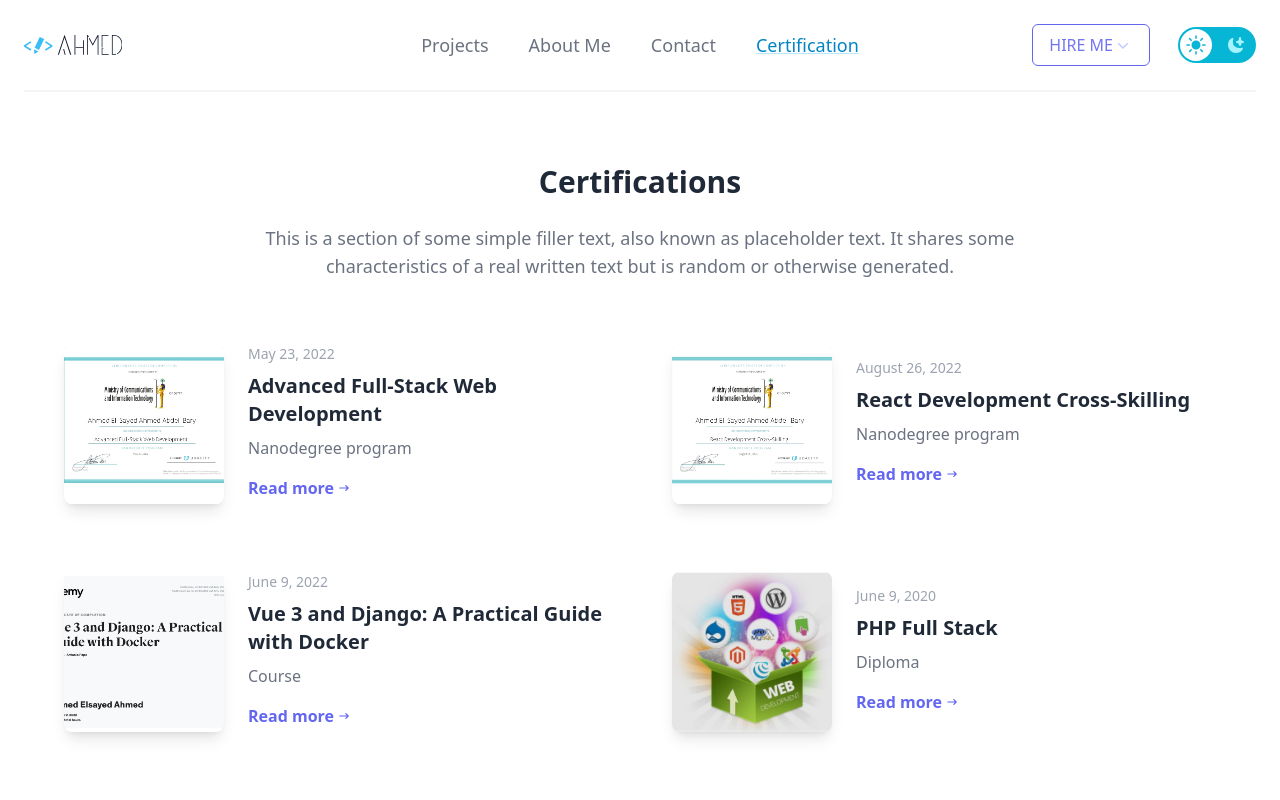
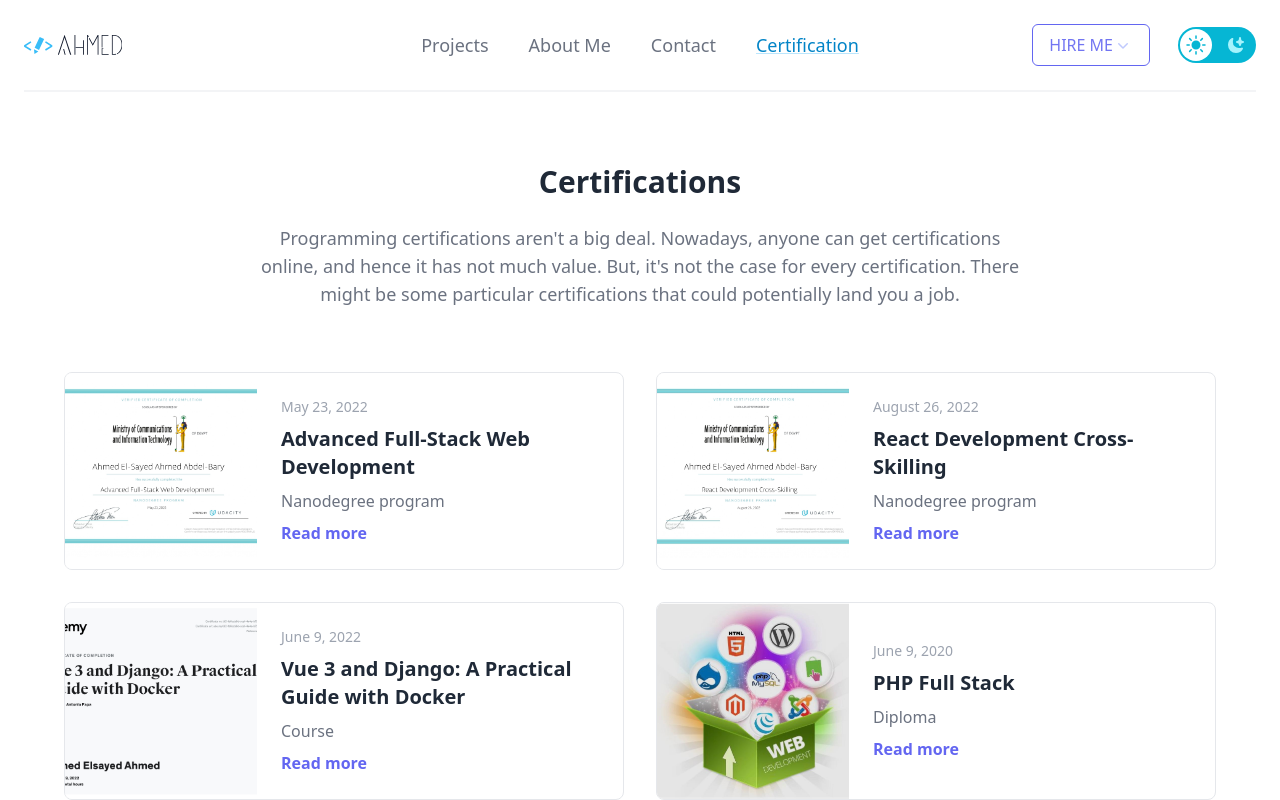
Before and after one commit to MrAhmedElsayed/my-stoman-portfolio, a Vue app: page /certification in a window 1280 px wide. Shown: the top 800 px of the page. Built offline with nearby package versions, Linux system fonts and the light colour scheme.

Commit message:
edit certifications and about

```diff
--- a/src/router/index.js
+++ b/src/router/index.js
@@ -1,5 +1,5 @@
 import { createRouter, createWebHistory } from "vue-router";
-import HomeView from "../views/HomeView.vue";
+import HomeView from "@/views/HomeView.vue";
 
 const routes = [
   {
@@ -12,14 +12,14 @@ const routes = [
     path: "/about",
     name: "AboutView2",
     component: () =>
-      import(/* webpackChunkName: "about" */ "../views/AboutView2.vue"),
+      import(/* webpackChunkName: "about" */ "@/views/AboutView2.vue"),
     meta: { title: "Ahmed - About" },
   },
   {
     path: "/projects",
     name: "ProjectsView",
     component: () =>
-      import(/* webpackChunkName: "projects" */ "../views/ProjectsView.vue"),
+      import(/* webpackChunkName: "projects" */ "@/views/ProjectsView.vue"),
     meta: { title: "Ahmed - Projects" },
   },
   {
@@ -27,7 +27,7 @@ const routes = [
     name: "SingleProjectsView",
     component: () =>
       import(
-        /* webpackChunkName: "singleProject" */ "../views/SingleProjectsView.vue"
+        /* webpackChunkName: "singleProject" */ "@/views/SingleProjectsView.vue"
       ),
     meta: { title: "Ahmed - Single Project" },
   },
@@ -35,16 +35,14 @@ const routes = [
     path: "/contact",
     name: "ContactView2",
     component: () =>
-      import(/* webpackChunkName: "contact" */ "../views/ContactView2.vue"),
+      import(/* webpackChunkName: "contact" */ "@/views/ContactView2.vue"),
     meta: { title: "Ahmed - Contact" },
   },
   {
     path: "/certification",
-    name: "CertificationView",
+    name: "CertificationView2",
     component: () =>
-      import(
-        /* webpackChunkName: "contact" */ "../views/CertificationView.vue"
-      ),
+      import(/* webpackChunkName: "contact" */ "@/views/CertificationView.vue"),
     meta: { title: "Ahmed - Contact" },
   },
   // should be the last route
@@ -53,7 +51,7 @@ const routes = [
     name: "NotFoundRoute",
     component: () =>
       import(
-        /* webpackChunkName: "notFoundRoute" */ "../views/NotFoundRoute.vue"
+        /* webpackChunkName: "notFoundRoute" */ "@/views/NotFoundRoute.vue"
       ),
     meta: { title: "Ahmed - 404 not found" },
   },
--- a/src/views/AboutView2.vue
+++ b/src/views/AboutView2.vue
@@ -7,7 +7,7 @@
             <div class="w-full xl:w-1/2 px-3 sm:px-4">
               <div class="py-3 sm:py-4">
                 <img
-                  src="https://cdn.tailgrids.com/1.0/assets/images/services/image-1.jpg"
+                  src="@/assets/images/ahmed.jpg"
                   alt=""
                   class="rounded-2xl w-full"
                 />
@@ -39,10 +39,10 @@
         </div>
         <div class="w-full lg:w-1/2 xl:w-5/12 px-4">
           <div class="mt-10 lg:mt-0">
-            <span class="font-semibold text-lg text-indigo mb-2 block">
-              Why Choose Us
+            <span class="font-semi-bold text-lg text-indigo-600 mb-2 block">
+              Why Choose Me
             </span>
-            <h2 class="font-bold text-3xl sm:text-4xl text-dark mb-8">
+            <h2 class="font-bold text-3xl sm:text-4xl text-slate-700 mb-8">
               Make your customers happy by giving services.
             </h2>
             <p class="text-base text-body-color mb-8">
@@ -50,14 +50,34 @@
               the readable content of a page when looking at its layout. The
               point of using Lorem Ipsum is that it has a more-or-less.
             </p>
-            <p class="text-base text-body-color mb-12">
-              A domain name is one of the first steps to establishing your
-              brand. Secure a consistent brand image with a domain name that
-              matches your business.
-            </p>
+
+            <ul class="flex">
+              <!-- https://play-tailwind.tailgrids.com/ ====> Main Features Of Play-->
+              <li
+                class="m-2 p-4 h-16 w-16 text-indigo-200 bg-indigo-500 rounded-full hover:rounded-2xl hover:delay-300 transition delay-150 duration-300 ease-in-out"
+              >
+                1
+              </li>
+              <li
+                class="m-2 p-4 h-16 w-16 text-indigo-200 bg-indigo-500 rounded-full hover:rounded-2xl hover:delay-300 transition delay-150 duration-300 ease-in-out"
+              >
+                1
+              </li>
+              <li
+                class="m-2 p-4 h-16 w-16 text-indigo-200 bg-indigo-500 rounded-full hover:rounded-2xl hover:delay-300 transition delay-150 duration-300 ease-in-out"
+              >
+                1
+              </li>
+              <li
+                class="m-2 p-4 h-16 w-16 text-indigo-200 bg-indigo-500 rounded-full hover:rounded-2xl hover:delay-300 transition delay-150 duration-300 ease-in-out"
+              >
+                1
+              </li>
+            </ul>
+
             <a
               href="javascript:void(0)"
-              class="py-4 px-10 lg:px-8 xl:px-10 inline-flex items-center justify-center text-center text-white text-base bg-indigo hover:bg-opacity-90 font-normal rounded-lg"
+              class="py-4 px-10 lg:px-8 xl:px-10 inline-flex items-center justify-center text-center text-white text-base bg-indigo-700 hover:bg-opacity-90 font-normal rounded-lg"
             >
               Get Started
             </a>
--- a/src/views/CertificationView.vue
+++ b/src/views/CertificationView.vue
@@ -1,9 +1,7 @@
 <template>
-  <div class="certificate">
   <div class="bg-white py-6 sm:py-8 lg:py-12">
     <div class="max-w-screen-xl px-4 md:px-8 mx-auto">
       <!-- text - start -->
-        <!-- TODO: https://flowrift.com/c/blog/iNZ24?view=preview THIS IS BETTER -->
       <div class="mb-10 md:mb-16">
         <h2
           class="text-gray-800 text-2xl lg:text-3xl font-bold text-center mb-4 md:mb-6"
@@ -11,46 +9,43 @@
           Certifications
         </h2>
 
-          <p
-            class="max-w-screen-md text-gray-500 md:text-lg text-center mx-auto"
-          >
-            This is a section of some simple filler text, also known as
-            placeholder text. It shares some characteristics of a real written
-            text but is random or otherwise generated.
+        <p class="max-w-screen-md text-gray-500 md:text-lg text-center mx-auto">
+          Programming certifications aren't a big deal. Nowadays, anyone can get
+          certifications online, and hence it has not much value. But, it's not
+          the case for every certification. There might be some particular
+          certifications that could potentially land you a job.
         </p>
       </div>
       <!-- text - end -->
 
       <div
-          class="grid sm:grid-cols-1 lg:grid-cols-2 xl:grid-cols-2 gap-8 sm:gap-12 xl:gap-16"
+        class="grid sm:grid-cols-2 lg:grid-cols-2 xl:grid-cols-2 gap-4 md:gap-6 xl:gap-8"
       >
         <!-- article - start -->
         <div
           v-for="certificate in Certifications"
           :key="certificate.id"
-            class="flex flex-col md:flex-row items-center gap-4 lg:gap-6"
+          class="flex flex-col md:flex-row items-center border rounded-lg overflow-hidden"
         >
           <div
-              @click="certificateDetails(certificate)"
-              class="group cursor-pointer w-full md:w-24 lg:w-40 h-56 md:h-24 lg:h-40 block self-start shrink-0 bg-gray-100 overflow-hidden rounded-lg shadow-lg relative"
+            class="group w-full md:w-32 lg:w-48 h-48 md:h-full block self-start shrink-0 bg-gray-100 overflow-hidden relative"
           >
             <img
               :src="certificate.imageUrl"
               loading="lazy"
-                alt="Photo by Minh Pham"
+              :alt="certificate.title"
               class="w-full h-full object-cover object-center absolute inset-0 group-hover:scale-110 transition duration-200"
             />
           </div>
 
-            <div class="flex flex-col gap-2">
+          <div class="flex flex-col gap-2 p-4 lg:p-6">
             <span class="text-gray-400 text-sm">{{
               certificate.graduationDate
             }}</span>
 
             <h2 class="text-gray-800 text-xl font-bold">
               <div
-                  @click="certificateDetails(certificate)"
-                  class="hover:text-indigo-500 active:text-indigo-600 transition duration-100 cursor-pointer"
+                class="hover:text-indigo-500 active:text-indigo-600 transition duration-100"
               >
                 {{ certificate.title }}
               </div>
@@ -61,30 +56,16 @@
             </p>
 
             <div>
-                <div
+              <button
                 @click="certificateDetails(certificate)"
-                  class="text-indigo-500 cursor-pointer hover:text-indigo-600 active:text-indigo-700 font-semibold transition duration-100 inline-flex items-center text-center py-2"
+                class="text-indigo-500 hover:text-indigo-600 active:text-indigo-700 font-semibold transition duration-100"
               >
                 Read more
-                  <svg
-                    xmlns="http://www.w3.org/2000/svg"
-                    viewBox="0 0 20 20"
-                    fill="currentColor"
-                    aria-hidden="true"
-                    class="ml-1 w-3 h-3"
-                  >
-                    <path
-                      fill-rule="evenodd"
-                      d="M12.293 5.293a1 1 0 011.414 0l4 4a1 1 0 010 1.414l-4 4a1 1 0 01-1.414-1.414L14.586 11H3a1 1 0 110-2h11.586l-2.293-2.293a1 1 0 010-1.414z"
-                      clip-rule="evenodd"
-                    ></path>
-                  </svg>
-                </div>
+              </button>
             </div>
           </div>
         </div>
         <!-- article - end -->
-        </div>
       </div>
     </div>
     <!-- start - modal, TODO: try to make it a component -->
@@ -340,5 +321,3 @@ export default {
   name: "CertificationView",
 };
 </script>
-
-<style scoped></style>
```
Lines whose indentation alone changed are shown as unchanged.
